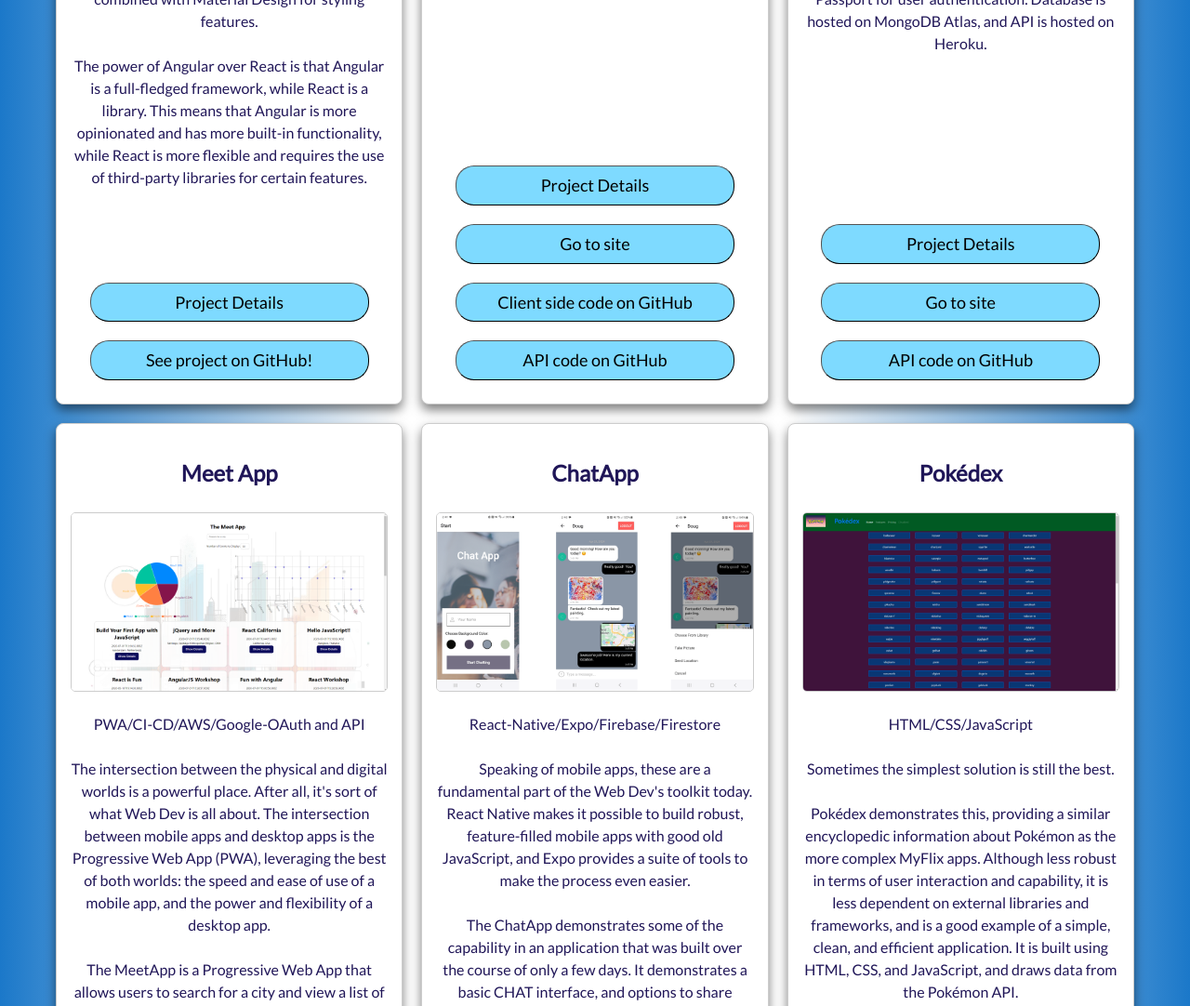
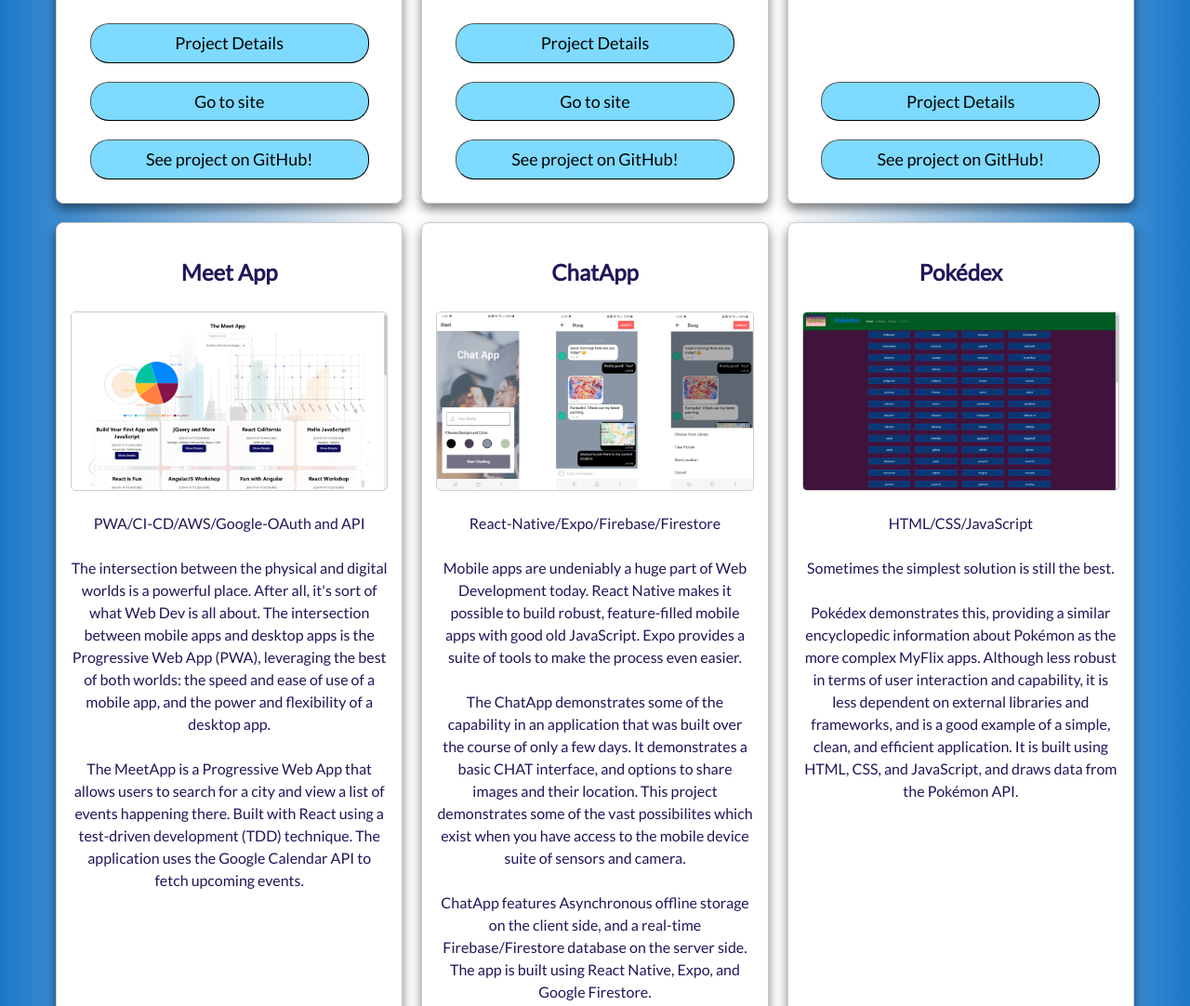
Before and after one commit to stix2you/Doug_Hill_Web_Dev, a website: page work.html in a window 1280 px wide. Shown: the part 801-1883 px from the top of the page at 93% size. Drawn offline with Linux system fonts and the light colour scheme.

```diff
--- a/work.html
+++ b/work.html
@@ -52,7 +52,7 @@
          <!-- PROJECT LIST GRID, ALTERNATING TEXT BLOCKS AND IMAGES-->
          <div class="project-list__item">
             <h2>MyFlix Angular Client</h2>
-            <img src="img/myFlixAngularClient.png" alt="Screenshot of the MyFlix Angular Client site"
+            <img src="img/myFlix-Angular-movie-card-1470-830.png" alt="Screenshot of the MyFlix Angular Client site"
                class="project-image">
             <p>MEAN/Angular/Material-Design
                <br><br>
@@ -61,16 +61,13 @@
                MyFlix-Angular is a single-page, responsive movie app built with Angular, with routing and several
                interface views. It allows users to register, log in, and view information about different movies,
                directors, and genres. They can also add and remove movies from their list of favorites!
-               <br><br>
-               The project demonstrates the MEAN tech-stack, combined with Material Design for styling features.
-               <br><br>
-               The power of Angular over React is that Angular is a full-fledged framework, while React is a library.
-               This means that Angular is more opinionated and has more built-in functionality, while React is more
-               flexible and requires the use of third-party libraries for certain features.
             </p>
             <div class="project-button-container">
                <a href="myFlix-Angular-Details.html">
                   <button type="button" class="nav_button project_link">Project Details</button>
+               </a>
+               <a href="https://stix2you.github.io/myFlix-Angular-client/welcome" target="_blank">
+                  <button type="button" class="nav_button project_link">Go to site</button>
                </a>
                <a href="https://github.com/stix2you/myFlix-Angular-client" target="_blank">
                   <button type="button" class="nav_button project_link">See project on GitHub!</button>
@@ -100,10 +97,7 @@
                   <button type="button" class="nav_button project_link">Go to site</button>
                </a>
                <a href="https://github.com/stix2you/myFlix-client" target="_blank">
-                  <button type="button" class="nav_button project_link">Client side code on GitHub</button>
-               </a>
-               <a href="https://github.com/stix2you/myFlix_api" target="_blank">
-                  <button type="button" class="nav_button project_link">API code on GitHub</button>
+                  <button type="button" class="nav_button project_link">See project on GitHub!</button>
                </a>
             </div>
          </div>
@@ -117,21 +111,16 @@
                A modern database needs to be able to quickly and efficiently store and retrieve data. The database must
                be able to handle a large number of users and a large amount of data, and it must be easily maintainable.
                <br><br>
-               The MyFlix API is a NoSQL Database with RESTful API interface, built with Node.js and Express. This type
+               The MyFlix API is a NoSQL Database with RESTful API interface, built with Node.js and Express.
+               By leveraging the power of MongoDB and Mongoose, this type
                of API meets the criteria for speed, efficiency, amount of data, and maintainability.
-
-               Power of MongoDB and Mongoose leveraged to create models, and Passport for user authentication.
-               Database is hosted on MongoDB Atlas, and API is hosted on Heroku.
             </p>
             <div class="project-button-container">
                <a href="myFlix-API-Details.html">
                   <button type="button" class="nav_button project_link">Project Details</button>
                </a>
-               <a href="https://myflix-dhill-portfolio-site.netlify.app/" target="_blank">
-                  <button type="button" class="nav_button project_link">Go to site</button>
-               </a>
                <a href="https://github.com/stix2you/myFlix_api" target="_blank">
-                  <button type="button" class="nav_button project_link">API code on GitHub</button>
+                  <button type="button" class="nav_button project_link">See project on GitHub!</button>
                </a>
             </div>
          </div>
@@ -158,7 +147,7 @@
                <a href="MeetApp-Details.html">
                   <button type="button" class="nav_button project_link">Project Details</button>
                </a>
-               <a href="https://stix2you.github.io/meet/" target="_blank">
+               <a href="https://stix2you.github.io/Meet-App/" target="_blank">
                   <button type="button" class="nav_button project_link">Go to site</button>
                </a>
                <a href="https://github.com/stix2you/meet" target="_blank">
@@ -173,16 +162,16 @@
             <p>
                React-Native/Expo/Firebase/Firestore
                <br><br>
-               Speaking of mobile apps, these are a fundamental part of the Web Dev's toolkit today.
-               React Native makes it possible to build robust, feature-filled mobile apps with good old JavaScript, and
+               Mobile apps are undeniably a huge part of Web Development today.
+               React Native makes it possible to build robust, feature-filled mobile apps with good old JavaScript.
                Expo provides a suite of tools to make the process even easier.
                <br><br>
                The ChatApp demonstrates some of the capability in an application that was built over the course of only
-               a few days. It demonstrates a basic CHAT interface, and options to share images and their location. It
-               only scratches the surface of the vast possibilites which exist when you have access to a mobile devices
-               suite of cameras and sensors.
+               a few days. It demonstrates a basic CHAT interface, and options to share images and their location. This project
+               demonstrates some of the vast possibilites which exist when you have access to the mobile device
+               suite of sensors and camera.
                <br><br>
-               It features Asynchronous offline storage on the client side, and a real-time
+               ChatApp features Asynchronous offline storage on the client side, and a real-time
                Firebase/Firestore database on the server side. The app is built using React Native, Expo, and Google
                Firestore.
             </p>
@@ -220,9 +209,6 @@
                <a href="https://github.com/stix2you/simple_js_app" target="_blank">
                   <button type="button" class="nav_button project_link">See project on GitHub!</button>
                </a>
-               <a href="https://pokeapi.co" target="_blank">
-                  <button type="button" class="nav_button project_link">Pokémon API Used For Project</button>
-               </a>
             </div>
          </div>
 
```
Also changed, not shown: Pokedex-Details.html (+3 -0 lines), img/myFlix-Angular-movie-card-detail.PNG (added), img/myFlix-Angular-movie-card-single.PNG (added), 8 other files.
